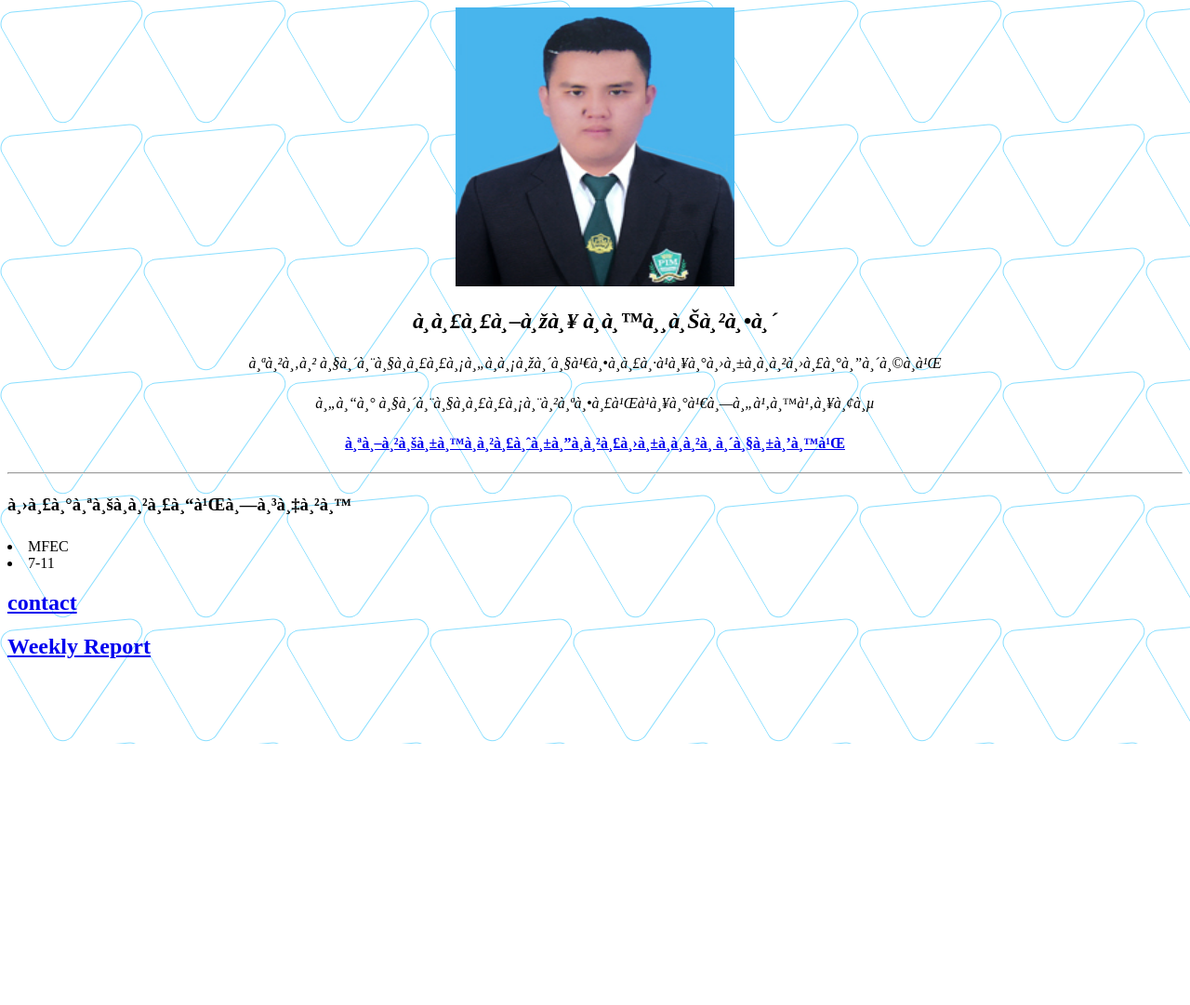
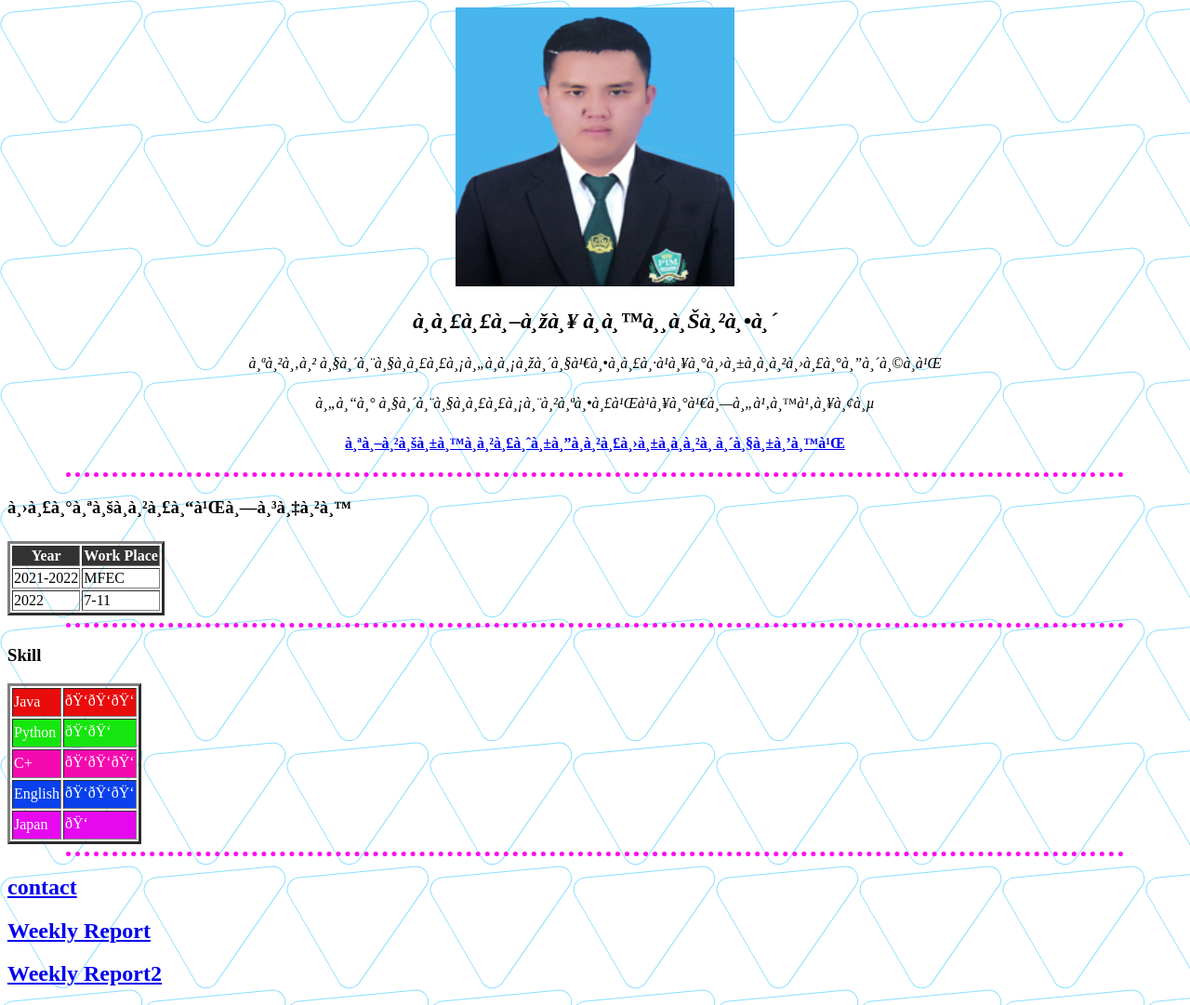
Before and after one commit to Astaponfluk/Resume, a plain HTML site: page index.html in a window 1280 px wide. Shown: the whole page at 93% size. Before the commit the page ends 800 px from the top, so only its background shows below. Drawn offline with Linux system fonts and the light colour scheme.

Commit message:
Add files via upload

```diff
--- a/index.html
+++ b/index.html
@@ -4,6 +4,16 @@
       <meta charset="UTF-utf-8" />
       <title>Home</title>
     </head>
+    <style>
+        hr {
+      border-style: none;
+      border-top-style: dotted;
+      border-color: rgb(255, 9, 239);
+      border-width:5px;
+      width: 90%;
+      }
+
+      </style>
     <body>
       <div style="text-align:center">
            <img src="6352300162.jpg" alt="astapon" width="300" height="300">
@@ -15,10 +25,51 @@
     </div>
     <hr>
     <h3>ประสบการณ์ทำงาน</h3>
-        <li>MFEC</li>
-        <li>7-11</li>
+    <table border="3">
+        <thead style="background-color: #333; color: #fff;">
+        <tr>
+        <th>Year</th>
+        <th>Work Place</th>
+        </tr>
+        </thead>
+        <tr>
+        <td>2021-2022</td>
+        <td>MFEC</td>
+        </tr>
+        <tr>
+        <td>2022</td>
+        <td>7-11</td>
+        </tr>
+    <table>
+    <hr>
+    <h3>Skill</h3>
+    <table border="3">
+        <tr style="background-color: rgb(233, 12, 12); color: #fff;">
+            <td>Java</td>
+            <td>👍👍👍</td>
+            </tr>
+            <tr style="background-color: rgb(22, 230, 15); color: #fff;">
+            <td>Python</td>
+            <td>👍👍</td>
+            </tr>
+            <tr style="background-color: rgb(245, 10, 175); color: #fff;">
+            <td>C+</td>
+            <td>👍👍👍</td>
+            </tr>
+            <tr style="background-color: rgb(8, 65, 237); color: #fff;">
+            <td>English</td>
+            <td>👍👍👍</td>
+            </tr>
+            <tr style="background-color: rgb(231, 9, 238); color: #fff;">
+            <td>Japan</td>
+            <td>👍</td>
+            </tr>
+    </table>
+    <hr>
         <h2><a href="contact.html" >contact</h2>
             <h2><a href="report.html" >Weekly Report</h2>
+                <h2><a href="report2.html" >Weekly Report2</h2>
+
 
     </body>
 </html>
```
Also changed, not shown: contact.html (+18 -4 lines), report2.html (added, +60 -0 lines).
